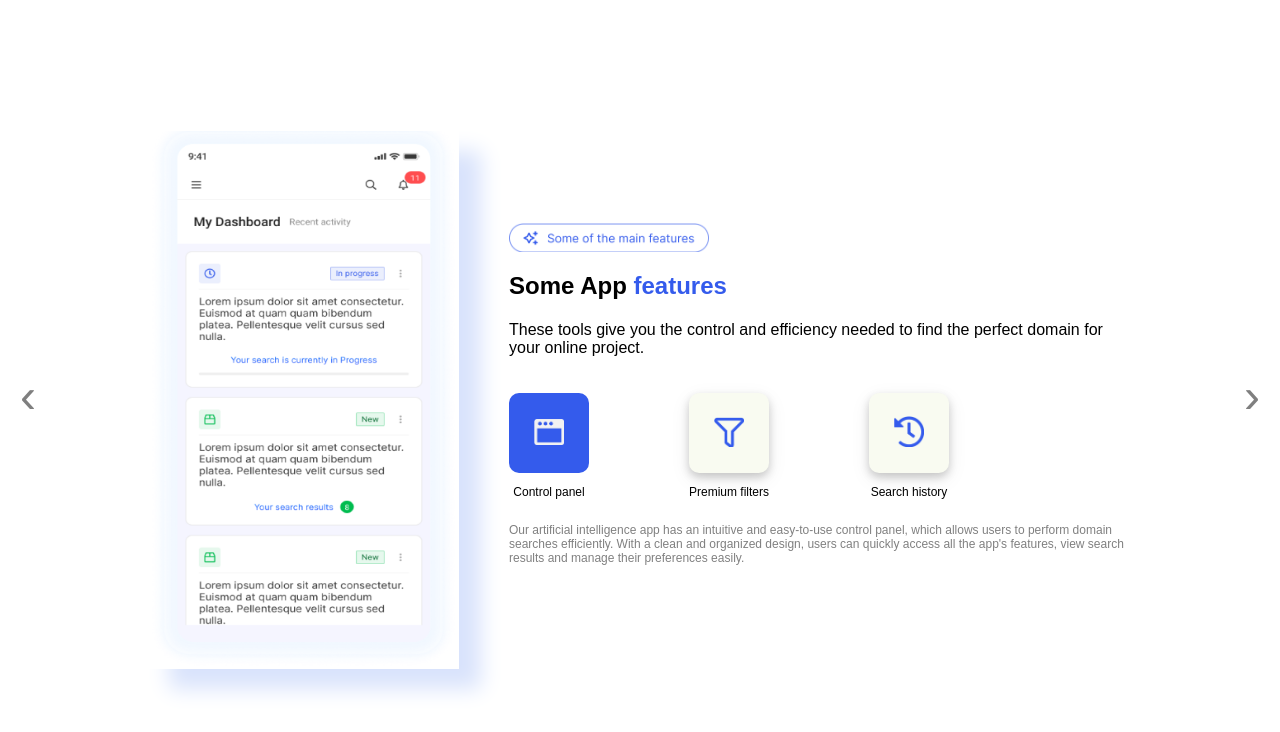
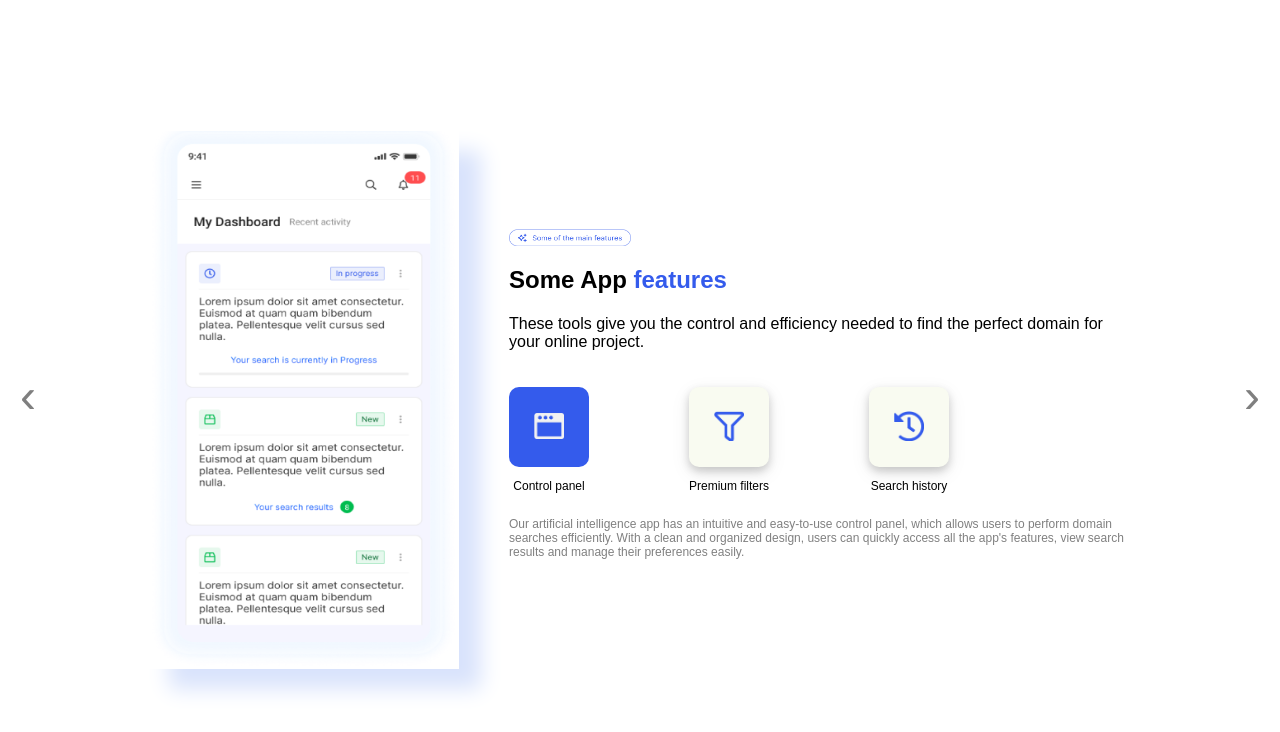
Before and after one commit to minidev1228/Wix_carousel_desktop, a plain HTML site: page index.html in a window 1280 px wide. Drawn offline with Linux system fonts and the light colour scheme.

Commit message:
update_000

```diff
--- a/index.html
+++ b/index.html
@@ -22,7 +22,7 @@
                     <img src="./assets/1.png" alt="" width="100%" height="100%">
                 </div>
                 <div style="width: 50%;height: 70%;display: flex;justify-content: center;flex-direction: column;">
-                    <img src="./assets/Pills.png" alt="" style="width: 200px;">
+                    <img src="./assets/Pills.png" alt="" style="width: 122px;">
                     <h2 style="margin-bottom: 5px;">Some App <span style="color: #345bec;">features</span></h2>
                     <p>These tools give you the control and efficiency needed to find the perfect domain for your online project.</p>
                     <div style="display: flex;margin-top: 20px;">
```
